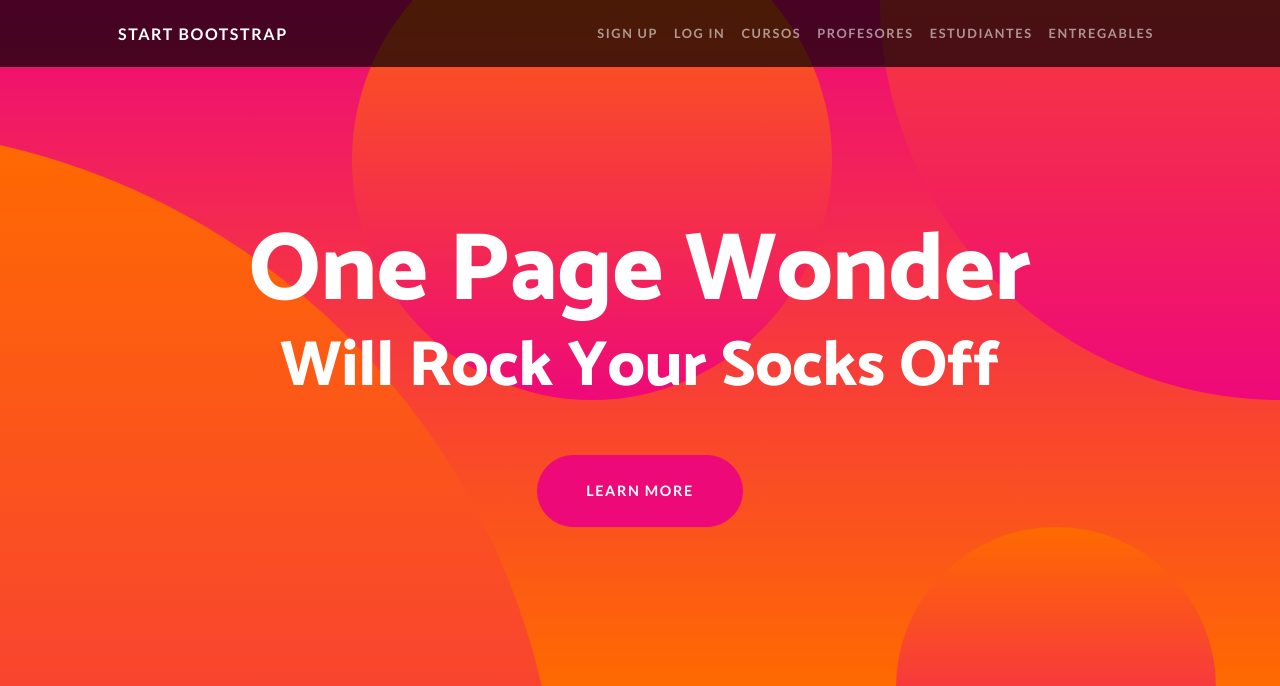
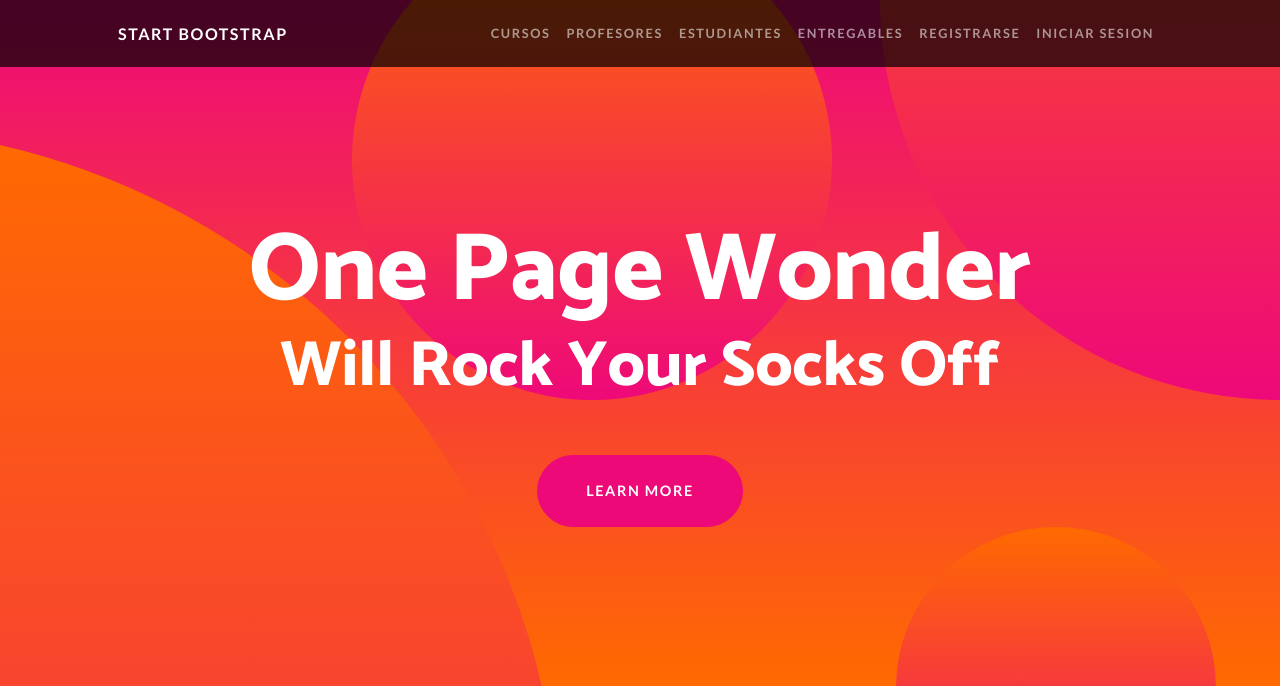
Before and after one commit to lacattaneo/entregaCoderHouse, a Django app: page / in a window 1280 px wide. Shown: the top 686 px of the page. Run offline with Django 5.2, Linux system fonts and the light colour scheme; some libraries are stand-ins or nearby versions.

Commit message:
lo visto hasta la clase 20

```diff
--- a/appCoder/templates/AppCoder/index.html
+++ b/appCoder/templates/AppCoder/index.html
@@ -27,12 +27,12 @@
                 <button class="navbar-toggler" type="button" data-bs-toggle="collapse" data-bs-target="#navbarResponsive" aria-controls="navbarResponsive" aria-expanded="false" aria-label="Toggle navigation"><span class="navbar-toggler-icon"></span></button>
                 <div class="collapse navbar-collapse" id="navbarResponsive">
                     <ul class="navbar-nav ms-auto">
-                        <li class="nav-item"><a class="nav-link" href="#!">Sign Up</a></li>
-                        <li class="nav-item"><a class="nav-link" href="#!">Log In</a></li>
                         <li class="nav-item"><a class="nav-link" href="#!">Cursos</a></li>
                         <li class="nav-item"><a class="nav-link" href="#!">Profesores</a></li>
                         <li class="nav-item"><a class="nav-link" href="#!">Estudiantes</a></li>
                         <li class="nav-item"><a class="nav-link" href="#!">Entregables</a></li>
+                        <li class="nav-item"><a class="nav-link" href="#!">Registrarse</a></li>
+                        <li class="nav-item"><a class="nav-link" href="#!">Iniciar Sesion</a></li>
                     </ul>
                 </div>
             </div>
```
